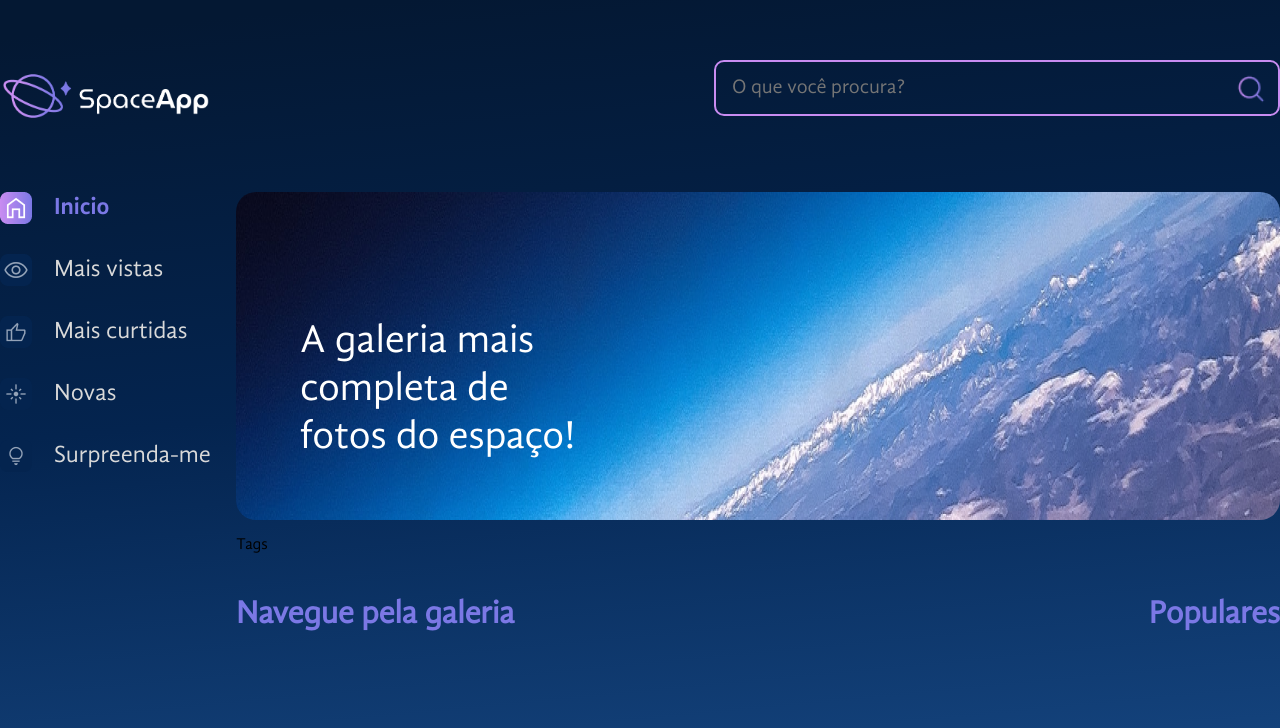
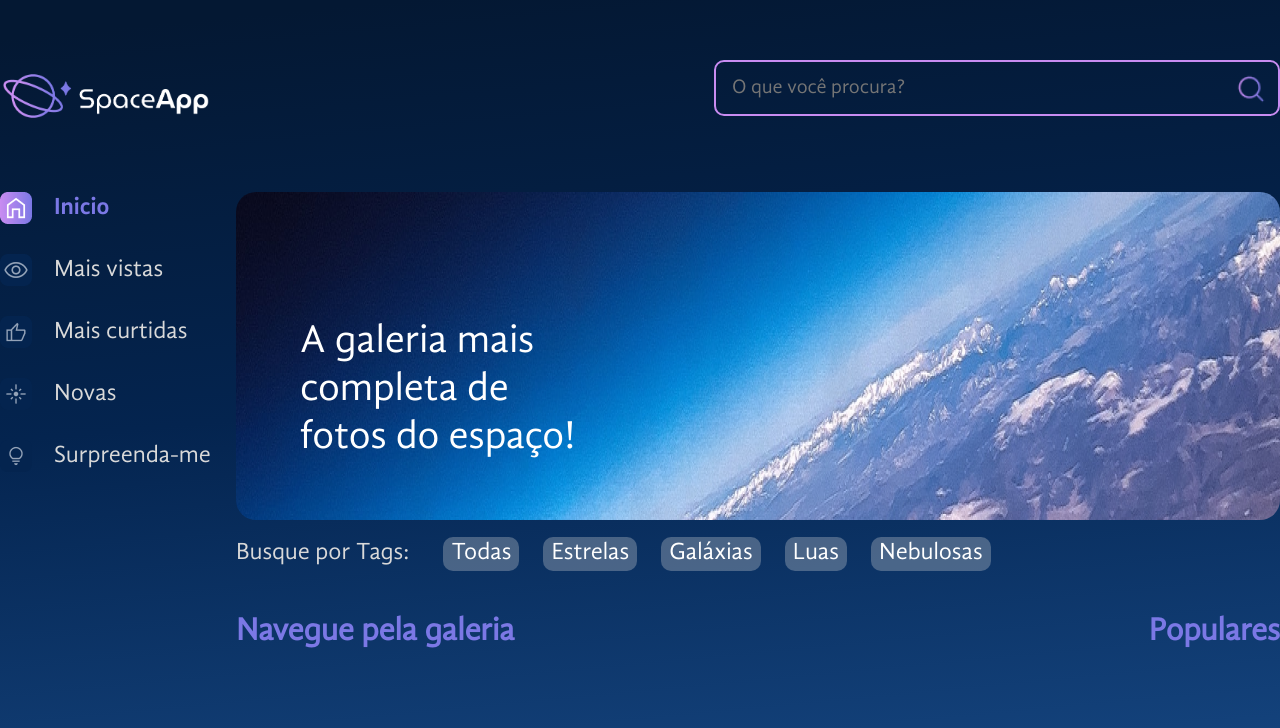
Before and after one commit to felfreitas/space-app, a React (Vite) app: page / in a window 1280 px wide. Shown: the top 728 px of the page. Built offline with nearby package versions, Linux system fonts and the light colour scheme.

Commit message:
Finalização das Tags e seus botões

```diff
--- a/src/components/Galeria/Tags/index.jsx
+++ b/src/components/Galeria/Tags/index.jsx
@@ -1,9 +1,62 @@
+
+import styled from 'styled-components';
+import tags from './tags.json';
 
 
-const Tags =()=>{
+const TesteFlex = styled.div`
+    display:flex;
+    align-items:center;
+    gap:10px;
+`
 
-    return(
-        <p>Tags</p>
+const TituloTag = styled.h2`
+    font-size:24px;
+    color:#D9D9D9;
+    font-weight:400;
+    /* margin:0; */
+`
+
+const BotaoEstilizado = styled.button`
+
+    font-size:24px;
+    color:#FFFFFF;
+    border-radius: 10px;
+
+    background: rgba(217, 217, 217, 0.3);
+    cursor:pointer;
+
+    border: 2px solid transparent;
+
+    box-sizing:border-box;
+    transition: background-color 0.3s ease;
+    &:hover{
+        border-color:#C98CF1;
+    }
+
+`
+
+const DivBotao = styled.div`
+    display:flex;
+    gap:24px;
+    margin-left:24px;
+`
+
+const Tags = () => {
+
+    return (
+        <TesteFlex>
+
+
+            <TituloTag>Busque por Tags:</TituloTag>
+
+        <DivBotao>
+
+            {tags.map(tag => <BotaoEstilizado key={tag.id}>{tag.titulo}</BotaoEstilizado>)
+            }
+            </DivBotao>
+        </TesteFlex>
+
+
     )
 }
 
--- /dev/null
+++ b/src/components/Galeria/Tags/tags.json
@@ -0,0 +1,22 @@
+[
+    {
+        "id":0,
+        "titulo": "Todas"
+    },
+    {
+        "id":1,
+        "titulo": "Estrelas"
+    },
+    {
+        "id":2,
+        "titulo": "Galáxias"
+    },
+    {
+        "id":3,
+        "titulo": "Luas"
+    },
+    {
+        "id":4,
+        "titulo": "Nebulosas"
+    }
+]
```
